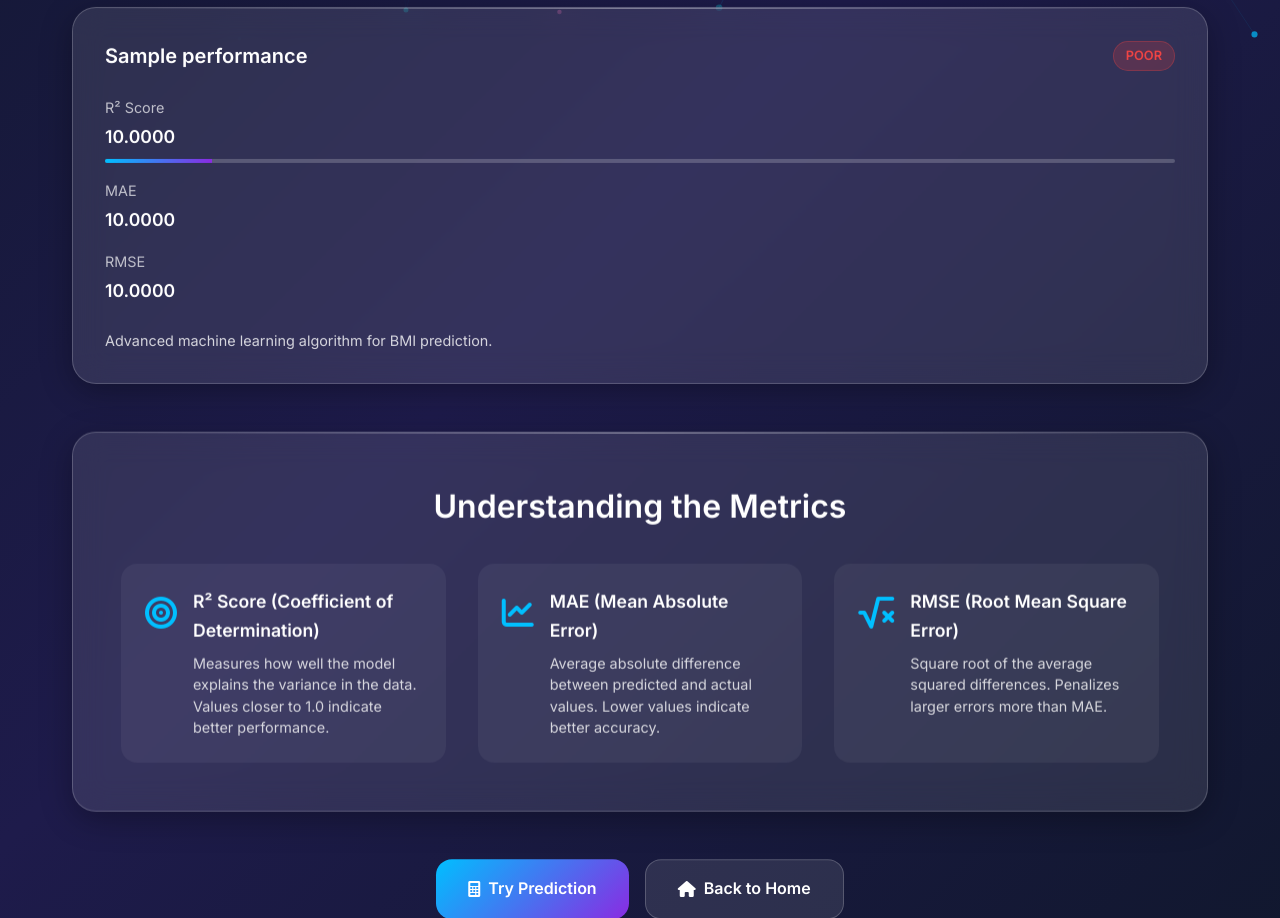
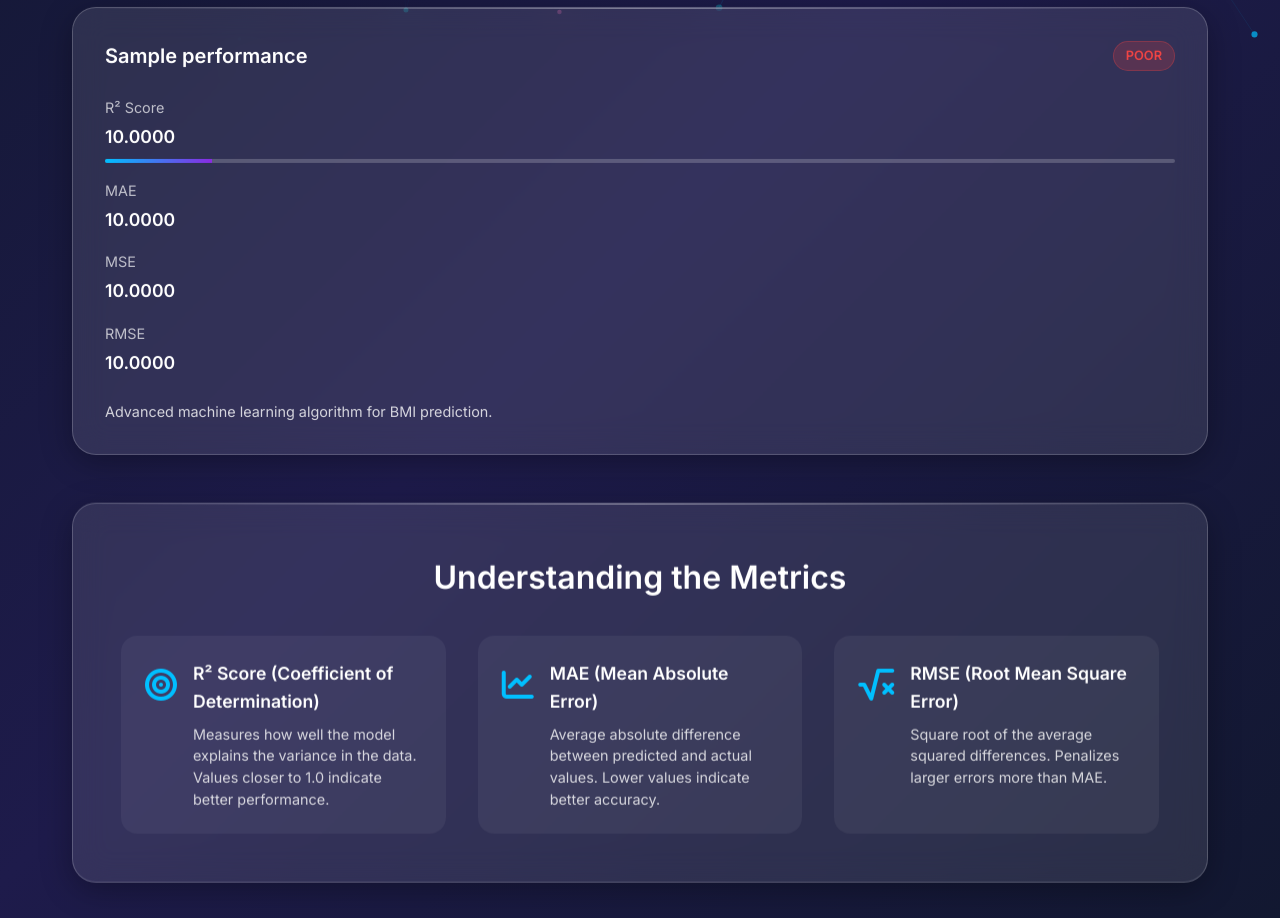
Before and after one commit to kunalshinde1214/PracticeBMI, a Flask app: template templates/performance.html in a window 1280 px wide. Shown: the part 758-1676 px from the top of the page. Run offline with Flask 3, Linux system fonts and the light colour scheme; the template is opened without the code that fills it: most values are stand-ins (such as "Sample title", 1, 10 or a date in 2020); parts of the project's set-up code (start-up, migrations or seed data) failed here and were passed over.

Commit message:
Update performance.html

```diff
--- a/templates/performance.html
+++ b/templates/performance.html
@@ -79,6 +79,11 @@
                 <div class="metric">
                     <div class="metric-label">MAE</div>
                     <div class="metric-value">{{ "%.4f"|format(metrics.MAE) }}</div>
+                </div>
+
+                <div class="metric">
+                    <div class="metric-label">MSE</div>
+                    <div class="metric-value">{{ "%.4f"|format(metrics.MSE) }}</div>
                 </div>
 
                 <div class="metric">
```
